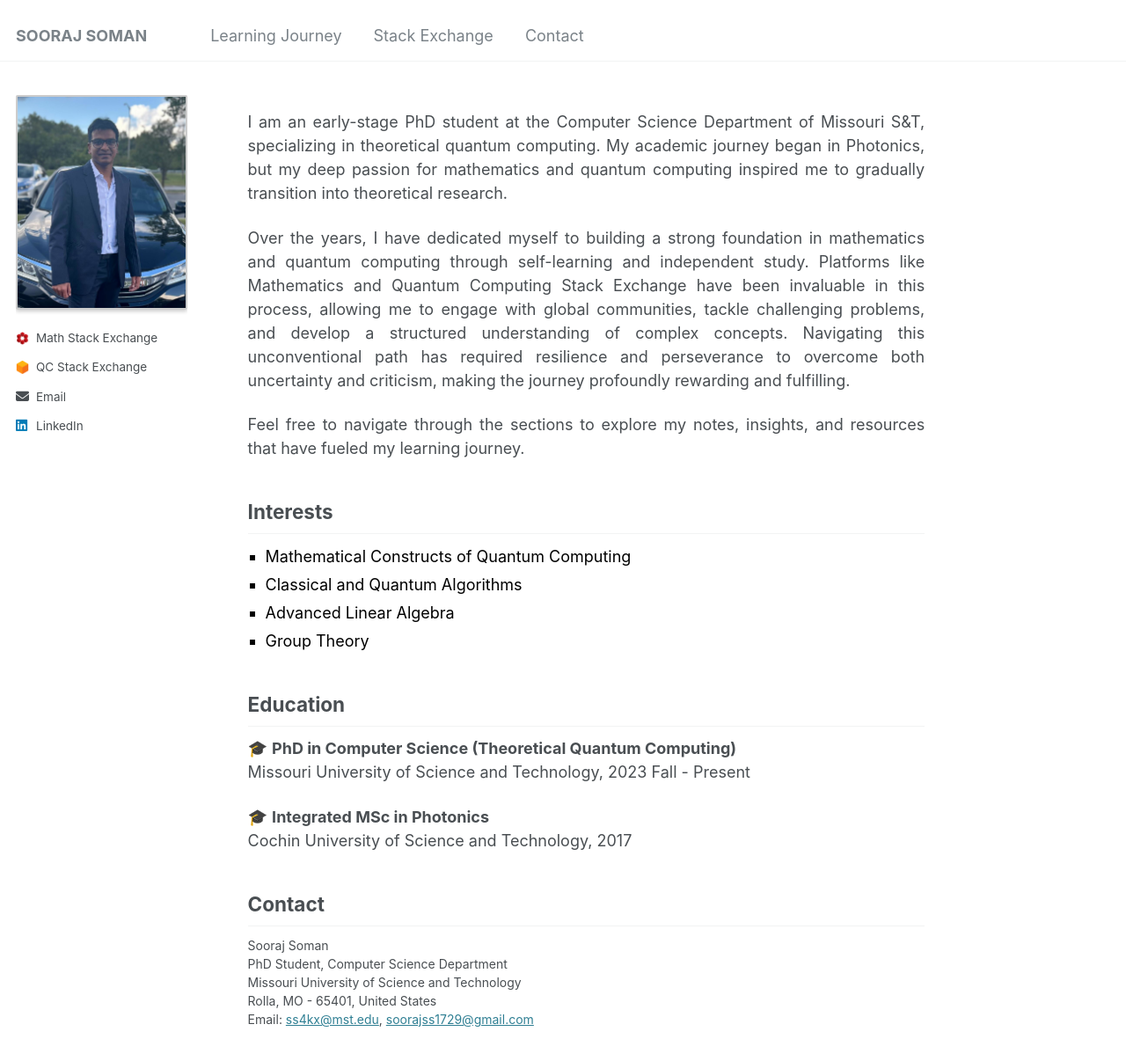
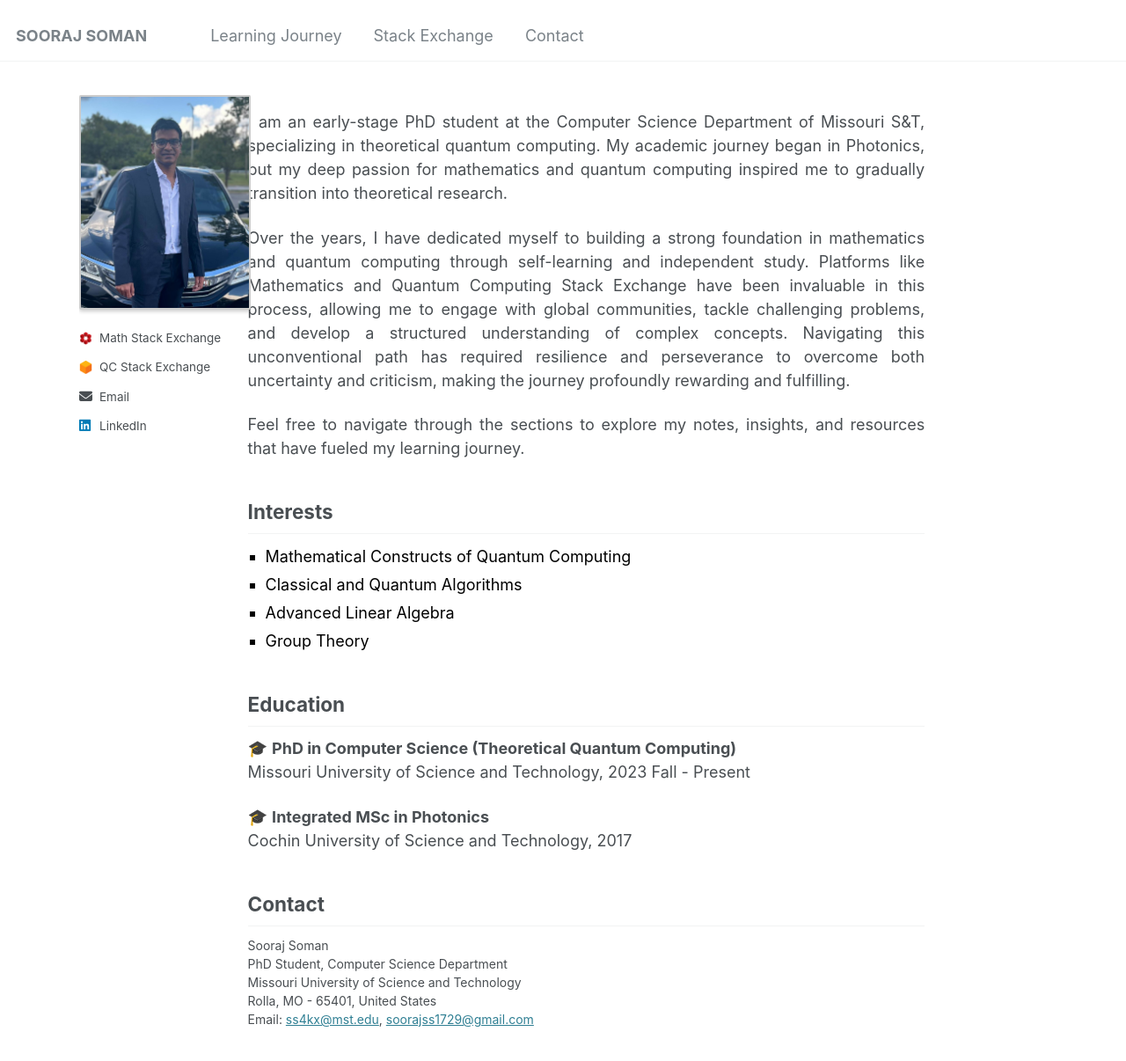
Before and after one commit to soorajss1729/soorajss1729.github.io, a Jekyll site: the page built from _pages/about.md, in a window 1280 px wide and 1400 px high. Shown: the top 1206 px of the window at 88% size. Built offline with Jekyll 4.4.1, drawn with Linux system fonts in a browser that asks for light colours.

Commit message:
Update _sidebar.scss

```diff
--- a/_sass/_sidebar.scss
+++ b/_sass/_sidebar.scss
@@ -77,6 +77,7 @@
    ========================================================================== */
 .sidebar {
   margin-top: 4em;       /* Remove top margin */
+  margin-left:4em;
   padding-top: 0em;    /* Uniform padding for alignment */
   padding-left: 0em;   /* Match left space */
 }
@@ -109,8 +110,8 @@
   vertical-align: top;
   padding-top:0;
   margin-top:0;
-  padding-left: 4em;
-  padding-right: 4em;
+  padding-left: 0em;
+  padding-right: 0em;
   line-height: 0.5;
 
   @include breakpoint($large) {
```
